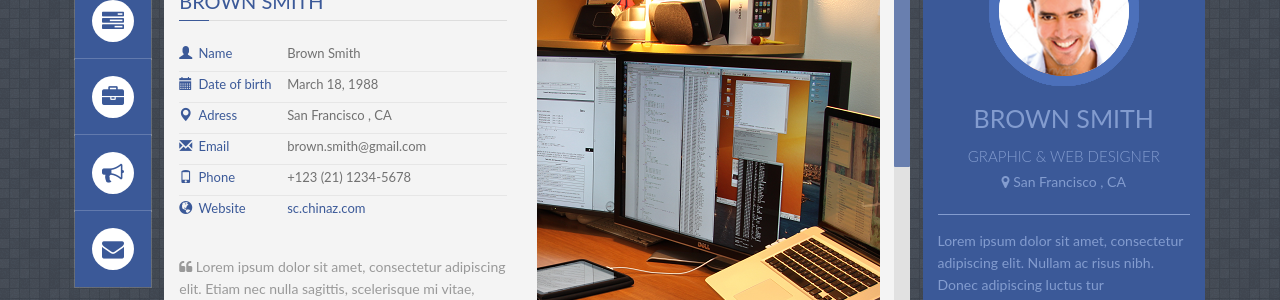
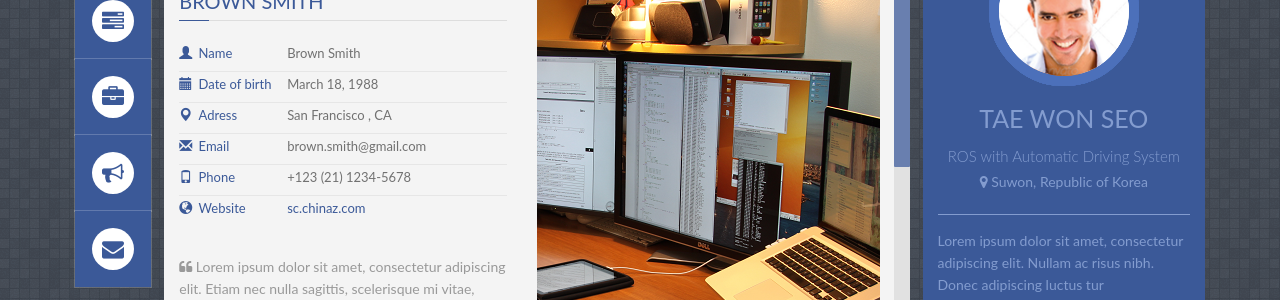
Before and after one commit to saturnone1/saturnone1.github.io, a Jekyll site: the page built from index.html, in a window 1280 px wide. Shown: the part 252-552 px from the top of the page. Built offline with Jekyll 4.4.1, drawn with Linux system fonts in a browser that asks for light colours; some web fonts are replaced.

Commit message:
Update _config.yml

```diff
--- a/_config.yml
+++ b/_config.yml
@@ -1,14 +1,14 @@
 
 title: My Resume
-url: 'http://junlulocky.com'
-baseurl: '/PanelCV' #change it according to your repository name
+url: 'http://saturnone1.com'
+baseurl: '' #change it according to your repository name
 
 
 
 # Profile information
-yourname: Brown Smith  ## put your name
-title: 'GRAPHIC &amp; WEB DESIGNER'  ## your title
-location: San Francisco , CA
+yourname: Tae Won Seo  ## put your name
+title: 'ROS with Automatic Driving System'  ## your title
+location: Suwon, Republic of Korea
 
 
 ## Social Profiles
```
